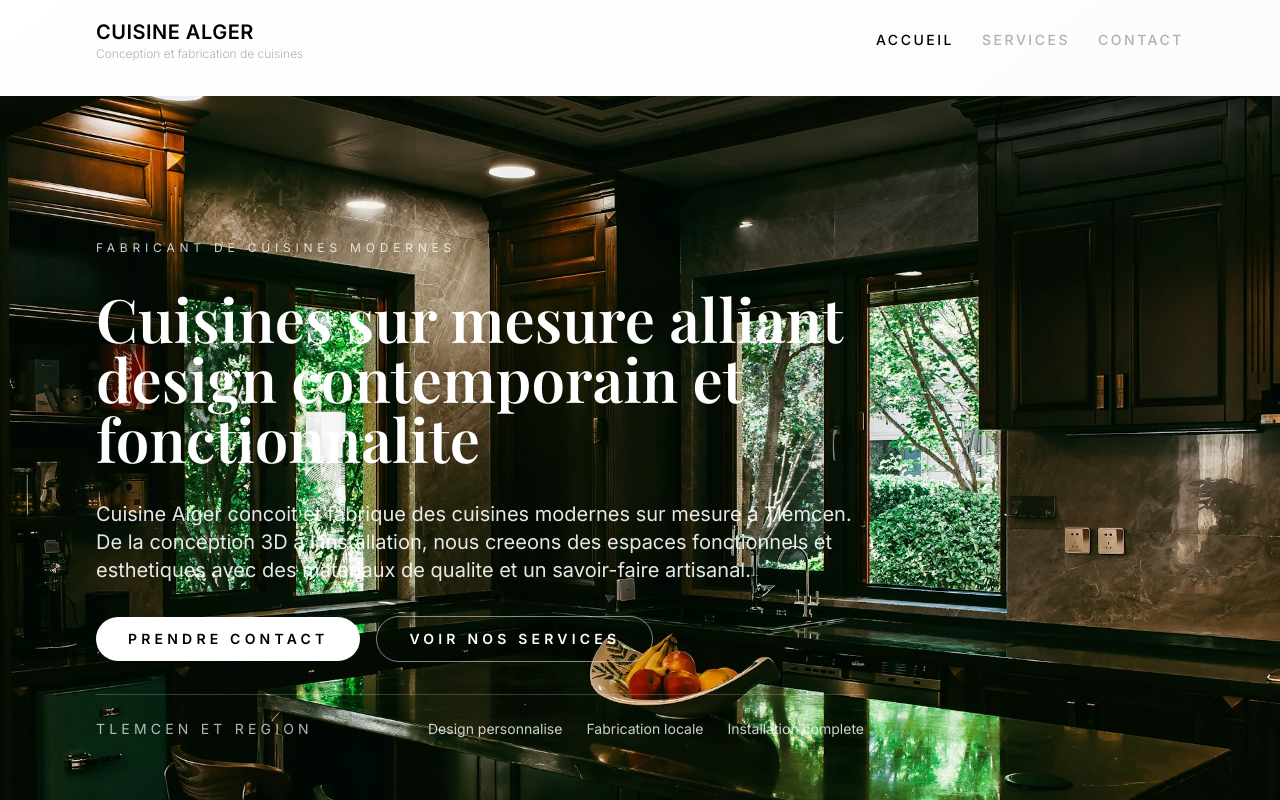
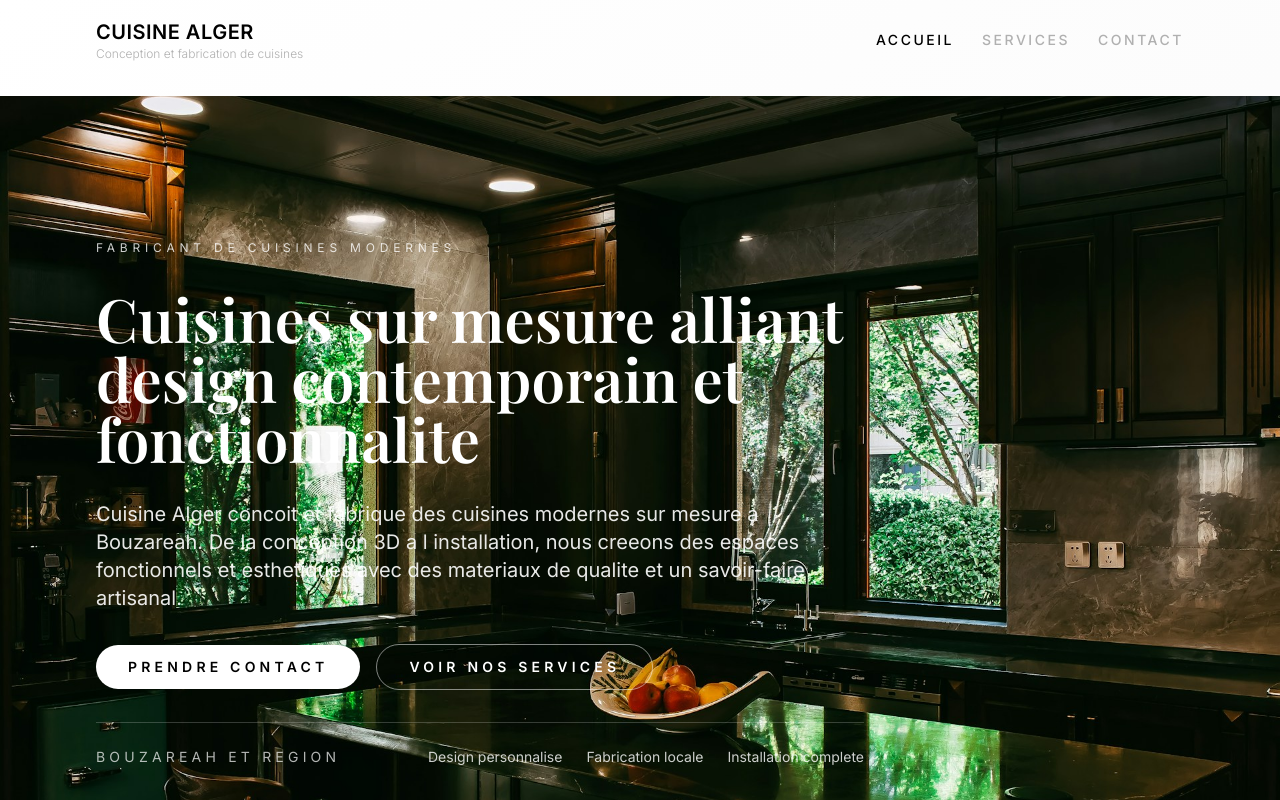
Before and after one commit to autonomyowner/iptv, a Next.js app: page / in a window 1280 px wide. Shown: the top 800 px of the page. Built offline with nearby package versions, Linux system fonts and the light colour scheme; a web font is replaced by a local one.

Commit message:
feat: Update location from Tlemcen to Bouzareah - Change all references from 'Tlemcen et region' to 'Bouzareah et region' - Update page titles, descriptions, and metadata - Update location information in components and documentation - Update package.json description and README.md

```diff
--- a/package.json
+++ b/package.json
@@ -1,7 +1,7 @@
 {
   "name": "cuisine-alger",
   "version": "1.0.0",
-  "description": "Cuisine Alger - Décoration événementielle à Tlemcen",
+  "description": "Cuisine Alger - Décoration événementielle à Bouzareah",
   "private": true,
   "scripts": {
     "dev": "next dev",
--- a/src/app/layout.tsx
+++ b/src/app/layout.tsx
@@ -17,11 +17,11 @@ const playfair = Playfair_Display({
 })
 
 export const metadata: Metadata = {
-  title: 'Cuisine Alger - Conception et fabrication de cuisines modernes a Tlemcen',
+  title: 'Cuisine Alger - Conception et fabrication de cuisines modernes a Bouzareah',
   description:
-    'Conception et fabrication de cuisines modernes a Tlemcen. Cuisines sur mesure, menuiserie haut de gamme et amenagement complet.',
+    'Conception et fabrication de cuisines modernes a Bouzareah. Cuisines sur mesure, menuiserie haut de gamme et amenagement complet.',
   keywords:
-    'cuisine moderne, fabrication cuisine, menuiserie, Tlemcen, cuisine sur mesure, amenagement cuisine, plans de travail',
+    'cuisine moderne, fabrication cuisine, menuiserie, Bouzareah, cuisine sur mesure, amenagement cuisine, plans de travail',
   authors: [{ name: 'Cuisine Alger' }],
   creator: 'Cuisine Alger',
   publisher: 'Cuisine Alger',
@@ -35,9 +35,9 @@ export const metadata: Metadata = {
     canonical: '/',
   },
   openGraph: {
-    title: 'Cuisine Alger - Conception et fabrication de cuisines modernes a Tlemcen',
+    title: 'Cuisine Alger - Conception et fabrication de cuisines modernes a Bouzareah',
     description:
-      'Conception et fabrication de cuisines modernes a Tlemcen. Cuisines sur mesure, menuiserie haut de gamme et amenagement complet.',
+      'Conception et fabrication de cuisines modernes a Bouzareah. Cuisines sur mesure, menuiserie haut de gamme et amenagement complet.',
     url: 'https://cuisine-alger.com',
     siteName: 'Cuisine Alger',
     images: [
@@ -45,7 +45,7 @@ export const metadata: Metadata = {
         url: '/og-image.jpg',
         width: 1200,
         height: 630,
-        alt: 'Cuisine Alger - Conception et fabrication de cuisines modernes a Tlemcen',
+        alt: 'Cuisine Alger - Conception et fabrication de cuisines modernes a Bouzareah',
       },
     ],
     locale: 'fr_DZ',
@@ -53,9 +53,9 @@ export const metadata: Metadata = {
   },
   twitter: {
     card: 'summary_large_image',
-    title: 'Cuisine Alger - Conception et fabrication de cuisines modernes a Tlemcen',
+    title: 'Cuisine Alger - Conception et fabrication de cuisines modernes a Bouzareah',
     description:
-      'Conception et fabrication de cuisines modernes a Tlemcen. Cuisines sur mesure, menuiserie haut de gamme et amenagement complet.',
+      'Conception et fabrication de cuisines modernes a Bouzareah. Cuisines sur mesure, menuiserie haut de gamme et amenagement complet.',
     images: ['/og-image.jpg'],
   },
   robots: {
--- a/src/components/AboutHero.tsx
+++ b/src/components/AboutHero.tsx
@@ -13,7 +13,7 @@ export const AboutHero = (): JSX.Element => {
                 L equipe Cuisine Alger maitrise l art de la menuiserie moderne
               </h1>
               <p className="mt-4 text-base leading-relaxed text-neutral-600">
-                Basee a Tlemcen, Cuisine Alger concoit et fabrique des cuisines sur mesure
+                Basee a Bouzareah, Cuisine Alger concoit et fabrique des cuisines sur mesure
                 avec un savoir-faire artisanal et des materiaux de qualite. Nous transformons
                 vos espaces grace a notre expertise en menuiserie et notre attention aux details.
               </p>
--- a/src/components/HeroSection.tsx
+++ b/src/components/HeroSection.tsx
@@ -94,7 +94,7 @@ export const HeroSection = (): JSX.Element => {
                 : 'translate-y-8 opacity-0'
             }`}
           >
-            Cuisine Alger concoit et fabrique des cuisines modernes sur mesure a Tlemcen.
+            Cuisine Alger concoit et fabrique des cuisines modernes sur mesure a Bouzareah.
             De la conception 3D a l installation, nous creeons des espaces fonctionnels et esthetiques
             avec des materiaux de qualite et un savoir-faire artisanal.
           </p>
@@ -130,7 +130,7 @@ export const HeroSection = (): JSX.Element => {
             }`}
           >
             <div className="text-sm uppercase tracking-[0.3em] text-white/70">
-              Tlemcen et region
+              Bouzareah et region
             </div>
             <div className="flex flex-wrap gap-x-6 gap-y-2 text-sm text-white/80">
               <span className="whitespace-nowrap">Design personnalise</span>
--- a/src/components/LocationMap.tsx
+++ b/src/components/LocationMap.tsx
@@ -1,7 +1,7 @@
 const serviceAreas = [
-  'Tlemcen centre',
-  'Tlemcen ouest',
-  'Tlemcen est',
+  'Bouzareah centre',
+  'Bouzareah ouest',
+  'Bouzareah est',
   'Ain Temouchent',
   'Oran (sur demande)',
   'Mostaganem (sur demande)',
@@ -15,7 +15,7 @@ export const LocationMap = (): JSX.Element => {
           Zone de service
         </h2>
         <p className="mt-4 text-sm leading-relaxed text-neutral-600">
-          Nous intervenons principalement a Tlemcen et sur demande dans les
+          Nous intervenons principalement a Bouzareah et sur demande dans les
           villes voisines. Pour tout projet hors zone, contactez-nous afin
           d evaluer la faisabilite et les frais eventuels.
         </p>
@@ -47,7 +47,7 @@ export const LocationMap = (): JSX.Element => {
           <div>
             <p className="font-semibold text-neutral-900">Adresse</p>
             <p className="mt-1">
-              Tlemcen, Wilaya de Tlemcen
+              Bouzareah, Wilaya de Bouzareah
               <br />
               Algerie
             </p>
```
Also changed, not shown: 1 other file (tests, documents, lock files or other folders).
